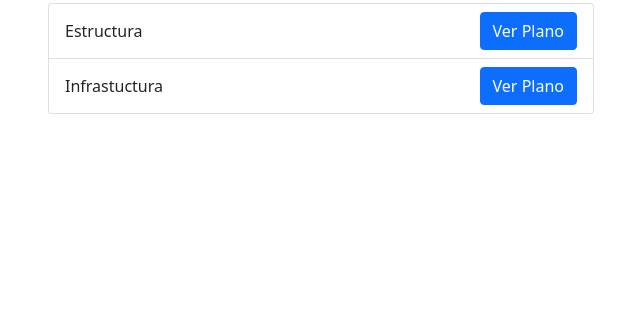
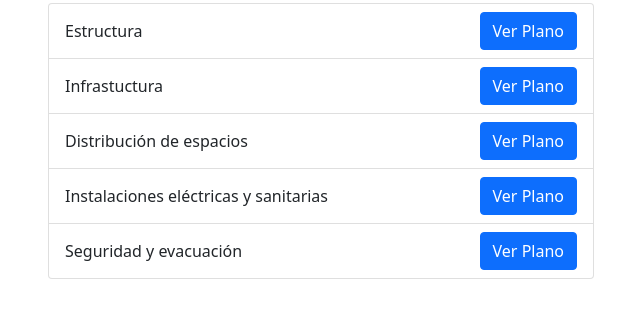
Before and after one commit to ALEXRR02/MiEscuelita, a plain HTML site: page planos.html in a window 1280 px wide. Shown: the part 101-416 px from the top of the page, without its empty margins (319-959 px from the left). Drawn offline with nearby package versions, Linux system fonts and the light colour scheme; some packages are replaced by stand-ins of ours; a script that the page names is missing.

Commit message:
Update planos.html

```diff
--- a/planos.html
+++ b/planos.html
@@ -21,7 +21,18 @@
                         Infrastuctura
                         <button class="btn btn-primary" onclick="mostrarImagen('https://via.placeholder.com/500x300')">Ver Plano</button>
                     </li>
-                    <!-- Agrega más elementos de la lista según sea necesario -->
+                    <li class="list-group-item d-flex justify-content-between align-items-center">
+                        Distribución de espacios
+                        <button class="btn btn-primary" onclick="mostrarImagen('https://via.placeholder.com/500x300')">Ver Plano</button>
+                    </li>
+                    <li class="list-group-item d-flex justify-content-between align-items-center">
+                        Instalaciones eléctricas y sanitarias
+                        <button class="btn btn-primary" onclick="mostrarImagen('https://via.placeholder.com/500x300')">Ver Plano</button>
+                    </li>
+                    <li class="list-group-item d-flex justify-content-between align-items-center">
+                        Seguridad y evacuación
+                        <button class="btn btn-primary" onclick="mostrarImagen('https://via.placeholder.com/500x300')">Ver Plano</button>
+                    </li>
                 </ul>
             </div>
         </div>
@@ -29,7 +40,7 @@
 
     <script src="https://cdn.jsdelivr.net/npm/sweetalert2@11"></script>
     <script>
-        // Función para mostrar la imagen del plano mediante SweetAlert
+
         function mostrarImagen(urlImagen) {
             Swal.fire({
                 title: 'Plano',
```
